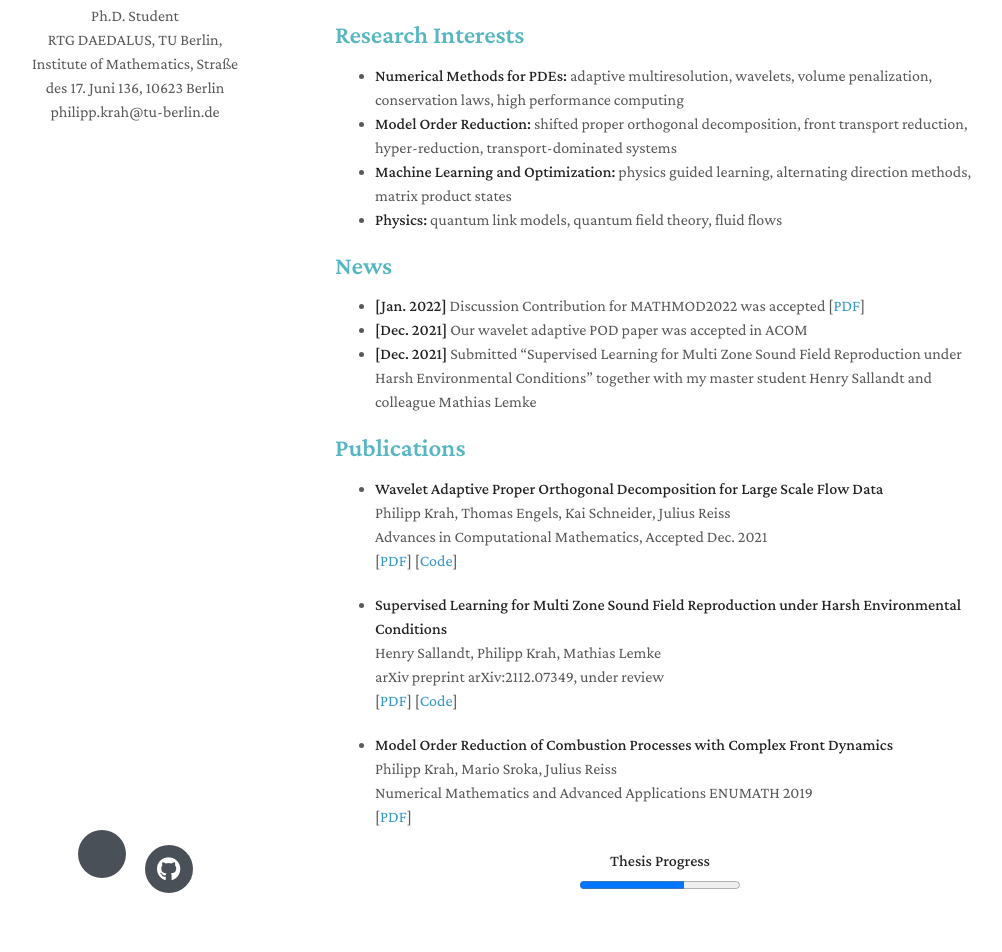
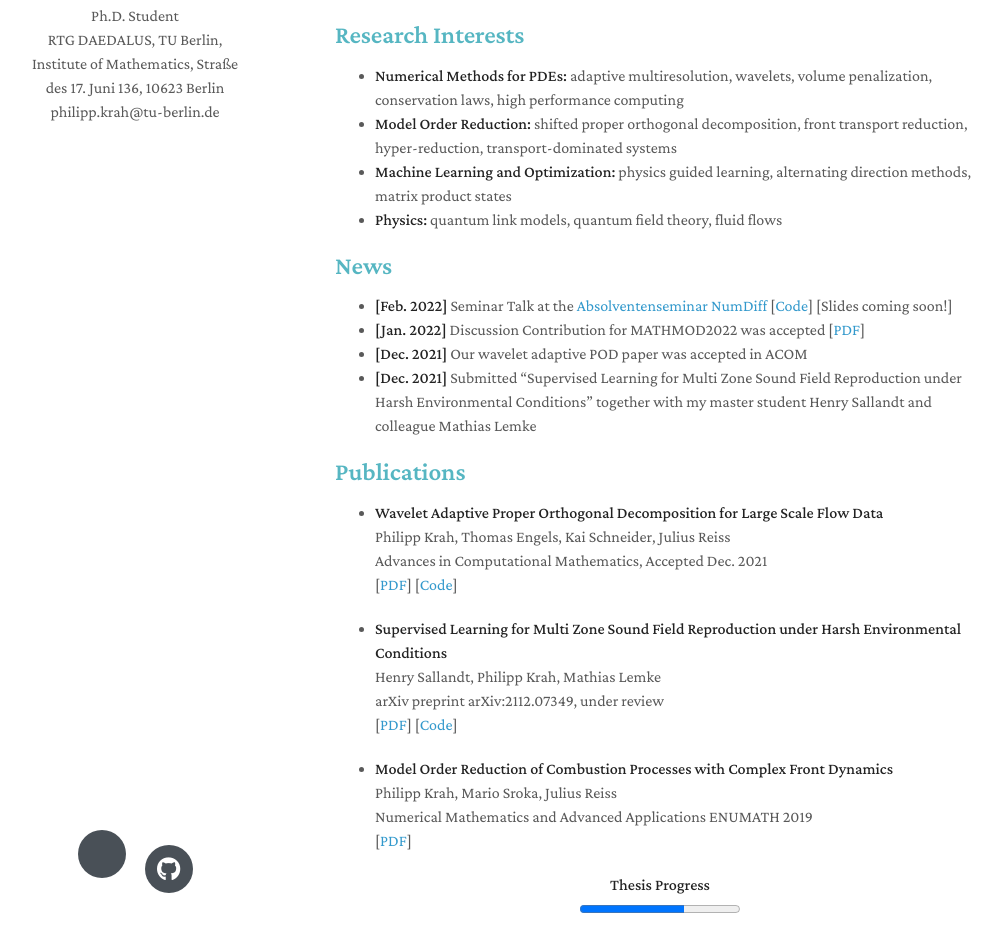
Before and after one commit to Philipp137/Philipp137.github.io, a Jekyll site: the page built from index.markdown, in a window 1280 px wide and 1235 px high. Shown: the part 240-1192 px from the top of the window, without its empty margins (135-1137 px from the left). Built offline with Jekyll 4.4.1, drawn with Linux system fonts in a browser that asks for light colours; nearby versions of some CDN libraries; a style sheet for code colours, icons or effects is not loaded.

Commit message:
Absolventenseminar NumDiff

```diff
--- a/_config.yml
+++ b/_config.yml
@@ -6,7 +6,7 @@ affiliation: |
   Straße des 17. Juni 136, 10623 Berlin
 email: philipp.krah@tu-berlin.de
 description: Berlin-based physicist how loves cats.
-keywords: minimal academic
+keywords: Computational Physics, Numerical Analysis, Model Order Reduction, Data Science
 google_scholar: https://scholar.google.com/citations?user=FSv1I7gAAAAJ&hl=de
 github_link: https://github.com/Philipp137
 avatar: ./assets/img/bild.jpeg
--- a/index.markdown
+++ b/index.markdown
@@ -18,6 +18,8 @@ Physics-love, Algorithms-fun, [Rhythm-freedom](https://soundcloud.com/massesandb
 
 ## News
 
+- **[Feb. 2022]** Seminar Talk at the [Absolventenseminar NumDiff](https://www.math.tu-berlin.de/fachgebiete_ag_modnumdiff/fg_numerische_mathematik/v_menue/vortraege/absolventen_seminar/absolventinnen_seminar_ss_21/)  [[Code](https://github.com/Philipp137/FrontTransportReduction)]
+                  [Slides coming soon!]
 - **[Jan. 2022]** Discussion Contribution for MATHMOD2022 was accepted [[PDF](https://hal.archives-ouvertes.fr/hal-03396325/document)]
 - **[Dec. 2021]** Our wavelet adaptive POD paper was accepted in ACOM
 - **[Dec. 2021]** Submitted "Supervised Learning for Multi Zone Sound Field Reproduction under Harsh Environmental Conditions" together with my master student Henry Sallandt and colleague Mathias Lemke
```
Also changed, not shown: 3 other files.
